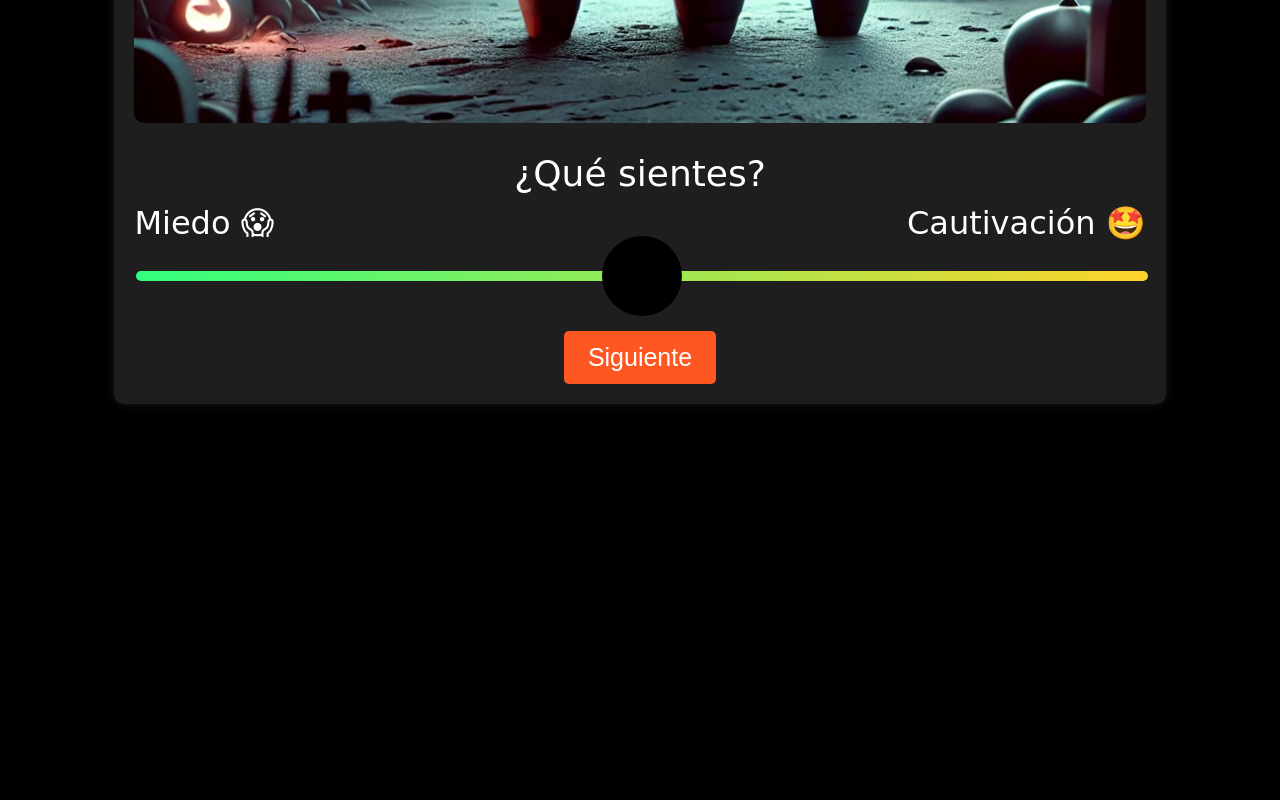
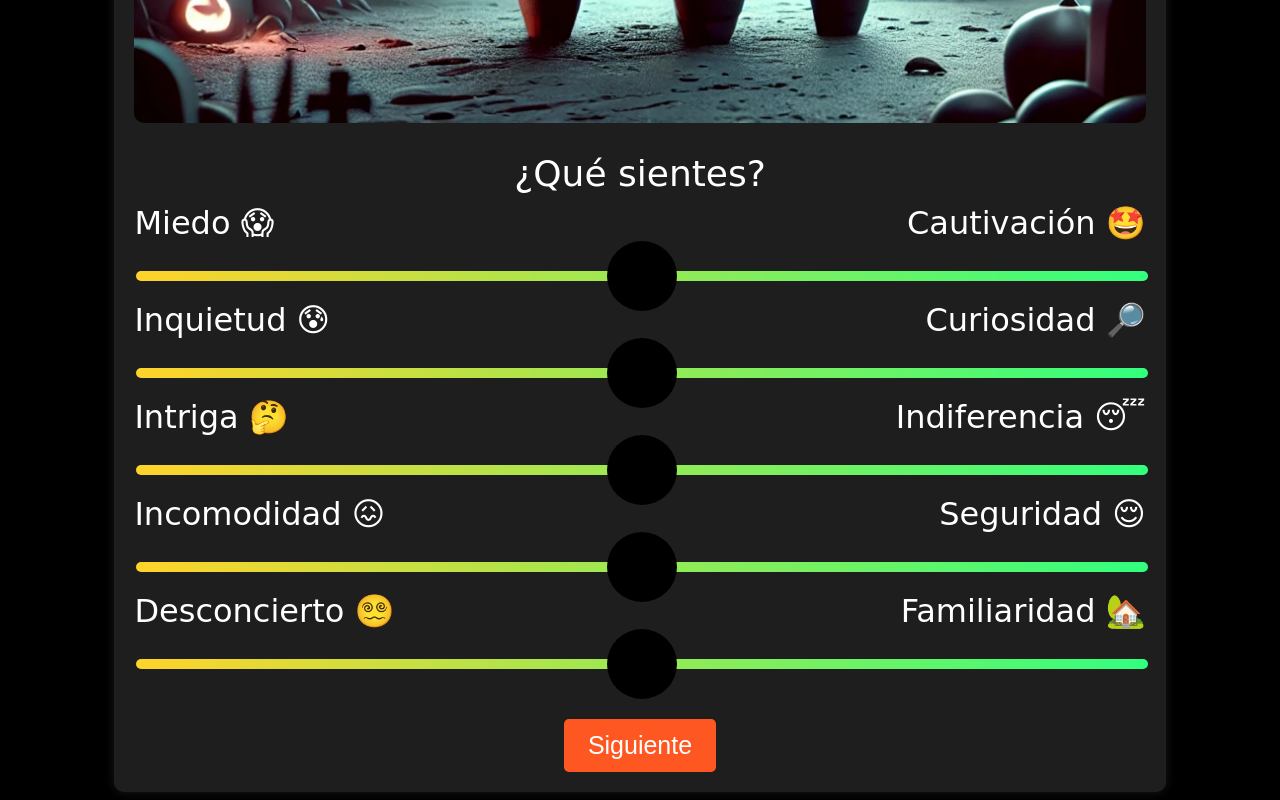
Before and after one commit to PerryMejia/testPercepcion, a plain HTML site: page index.html in a window 1280 px wide. Shown: the part 1225-2025 px from the top of the page. Before the commit the page ends 1637 px from the top, so only its background shows below. Drawn offline with Linux system fonts and the light colour scheme; a web font is replaced by a local one.

Commit message:
Update index.html

```diff
--- a/index.html
+++ b/index.html
@@ -41,18 +41,17 @@
             height: 10px;
             border-radius: 5px;
             outline: none;
-            transition: 0.2s;
-            background: linear-gradient(to right, #32ff7e, #ffd32a);
+            transition: 0.3s;
+            background: linear-gradient(to right, #ffd32a, #32ff7e);
         }
         input[type=range]::-webkit-slider-thumb {
             -webkit-appearance: none;
             appearance: none;
-            width: 80px;
-            height: 80px;
+            width: 70px;
+            height: 70px;
             background: black;
             border-radius: 50%;
             cursor: pointer;
-            transition: 0.2s;
         }
         .labels {
             display: flex;
@@ -95,6 +94,22 @@
             <div class="labels"><span>Miedo 😱</span><span>Cautivación 🤩</span></div>
             <input type="range" min="1" max="5" id="miedo-cautivacion" value="3" oninput="updateGradient(this)">
         </div>
+        <div class="slider-container">
+            <div class="labels"><span>Inquietud 😰</span><span>Curiosidad 🔎</span></div>
+            <input type="range" min="1" max="5" id="inquietud-curiosidad" value="3" oninput="updateGradient(this)">
+        </div>
+        <div class="slider-container">
+            <div class="labels"><span>Intriga 🤔</span><span>Indiferencia 😴</span></div>
+            <input type="range" min="1" max="5" id="intriga-indiferencia" value="3" oninput="updateGradient(this)">
+        </div>
+        <div class="slider-container">
+            <div class="labels"><span>Incomodidad 😖</span><span>Seguridad 😌</span></div>
+            <input type="range" min="1" max="5" id="incomodidad-seguridad" value="3" oninput="updateGradient(this)">
+        </div>
+        <div class="slider-container">
+            <div class="labels"><span>Desconcierto 😵‍💫</span><span>Familiaridad 🏡</span></div>
+            <input type="range" min="1" max="5" id="desconcierto-familiaridad" value="3" oninput="updateGradient(this)">
+        </div>
 
         <button class="btn" onclick="nextImage()">Siguiente</button>
     </div>
@@ -127,17 +142,17 @@
         function updateGradient(slider) {
             let value = slider.value;
             let percentage = (value - 1) / 4 * 100;
-            slider.style.background = `linear-gradient(to right, #32ff7e ${percentage}%, #ffd32a ${percentage}%)`;
-
-            // 🔹 Hacer que el slider "salte" a la siguiente opción con menos resistencia
+            slider.style.background = linear-gradient(to right, #ffd32a ${percentage}%, #32ff7e ${percentage}%);
+             // 🔹 Hacer que el slider "salte" a la siguiente opción con menos resistencia
             let roundedValue = Math.round(value);
             if (value !== roundedValue) {
                 slider.value = roundedValue;
             }
+     }
         }
 
         function showDemographicForm() {
-            document.getElementById("main-container").innerHTML = `
+            document.getElementById("main-container").innerHTML =
                 <h1>Datos Sociodemográficos</h1>
                 <label for="age">Edad:</label>
                 <select id="age">
@@ -162,15 +177,15 @@
                 </select>
                 <br>
                 <button class="btn" onclick="submitTest()">Enviar</button>
-            `;
+            ;
         }
 
         function submitTest() {
-            document.getElementById("main-container").innerHTML = `
+            document.getElementById("main-container").innerHTML =
                 <h1>¡Gracias por participar!</h1>
                 <p>Sus resultados son anónimos y confidenciales.</p>
                 <button class="btn" onclick="window.close()">Cerrar</button>
-            `;
+            ;
         }
     </script>
 </body>
```
